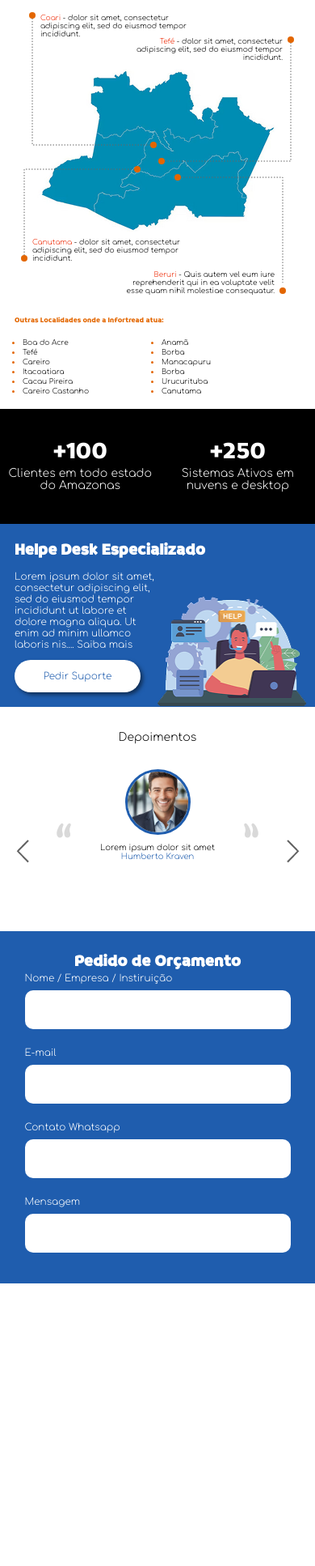
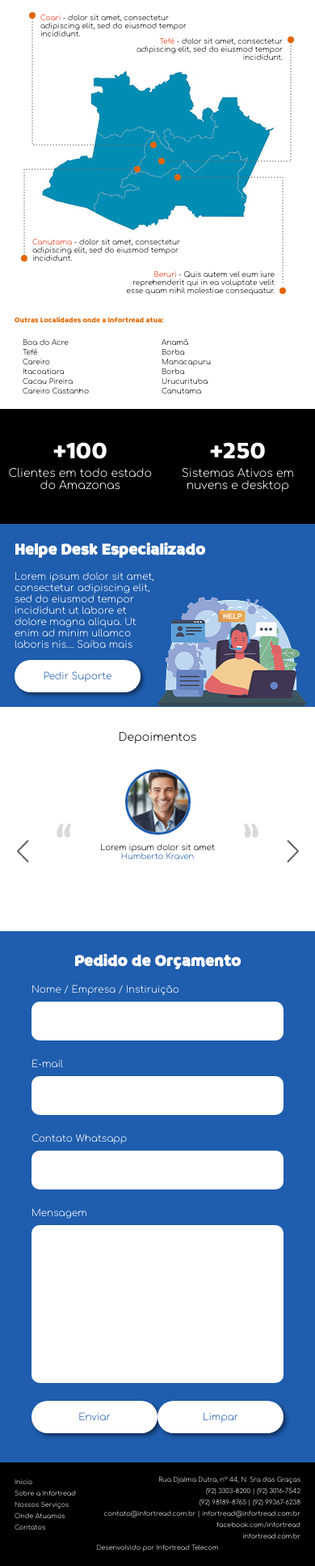
Before and after one commit to AlcemirMacedo/infortreadteleconweb, a Laravel app: page / in a window 390 px wide. Shown: the part 3588-5522 px from the top of the page at 81% size. Before the commit the page ends 5173 px from the top, so only its background shows below. Run offline with Laravel 12, Linux system fonts and the light colour scheme.

Commit message:
finalizado mobile front inicial ... iniciado front desktop

```diff
--- /dev/null
+++ b/public/css/footer.css
@@ -0,0 +1,10 @@
+footer{
+    font-size: 8px;
+    line-height: 14px;
+}
+footer>div{
+    display: flex;
+    width: 100%;
+    justify-content: space-between;
+    align-items: center;
+}
--- a/public/css/formulario.css
+++ b/public/css/formulario.css
@@ -8,13 +8,18 @@
     justify-content: center;
     display: flex;
     flex-direction: column;
+    margin-bottom: 0;
+    padding-bottom: 0;
 }
 
 .formulario_section form{
-    width: 329px;
+    width: 80%;
     display: flex;
     flex-direction: column;
     align-items: flex-start;
     justify-content: center;
 
 }
+.formulario_section input, textarea {
+    width: 100%;
+}
--- a/public/css/global.css
+++ b/public/css/global.css
@@ -82,15 +82,35 @@ input, textarea, select{
     box-sizing: border-box;
 }
 
-input{
-    width: 329px;
-    height: 48px;
+input, textarea{
     background-color: var(--white);
     border-radius: 10px;
     margin-bottom: 22px;
+    padding-left: 15px;
+    padding-right: 15px;
+}
+input{
+    height: 48px;
 }
 label{
     color: var(--white);
     font-size: 12px;
     margin-bottom: 8px;
 }
+
+footer{
+    background-color: var(--black-1);
+    color: var(--white);
+    padding-top: 15px;
+    padding-bottom: 15px;
+    display: flex;
+    flex-direction: column;
+    justify-content: center;
+    align-items: center;
+}
+ul{
+    padding: 0;
+}
+li {
+    list-style: none;
+}
--- a/resources/views/homeView.blade.php
+++ b/resources/views/homeView.blade.php
@@ -3,9 +3,23 @@
 @section('content')
 
 {{-- Banner e Menu --}}
+{{-- menu top --}}
+<div class="menu_top">
+    <ul>
+        <li>Início</li>
+        <li>Sobre a Infortread</li>
+        <li>Sistemas</li>
+        <li>Serviços</li>
+        <li>Contatos</li>
+    </ul>
+</div>
 <section class="banner">
     <div class="fade-bg">
         <header>
+
+
+
+            {{-- Menu Toggle --}}
             <div class="menu-toggle">
                 <div>
                     <div></div>
@@ -13,6 +27,8 @@
                     <div></div>
                 </div>
             </div>
+            {{-- Fim do menu Toggle --}}
+
             <div class="share">
                 <div>
                     <img src="{{ asset('images/share-bgt.png') }}" height="20" width="20" alt="Compartilhar">
@@ -320,21 +336,49 @@
 
 {{-- Formulário de Contato --}}
 <section class="formulario_section">
-    <h1 style="color: white; margin-top:23px">Pedido de Orçamento</h1>
+    <h1 style="color: white; margin-top:23px; margin-bottom:14px">Pedido de Orçamento</h1>
     <form action="">
         <label for="nome">Nome / Empresa / Instiruição</label>
-        <input type="text">
+        <input type="text" required>
 
         <label for="email">E-mail</label>
-        <input type="email">
+        <input type="email" required>
 
-        <label for="nome">Contato Whatsapp</label>
-        <input type="text">
+        <label for="contato">Contato Whatsapp</label>
+        <input type="tel" required>
 
-        <label for="nome">Mensagem</label>
-        <input type="text">
+        <label for="texto">Mensagem</label>
+        <textarea required name="texto" id="texto" rows="10" style="padding-top: 15px; word-wrap:break-word; overflow-wrap:break-word"></textarea>
+
+        <div style="display: flex; text-align: center; width:100%; justify-content:space-between">
+            <button type="submit" class="button_1"  style="margin-bottom: 20px">Enviar</button>
+            <button type="reset" class="button_1">Limpar</button>
+        </div>
     </form>
 </section>
+
+<footer>
+    <div>
+        <div>
+            <ul style="margin-top: 0; margin-left:18px">
+                <li>Inicio</li>
+                <li>Sobre a Infortread</li>
+                <li>Nossos Serviços</li>
+                <li>Onde Atuamos</li>
+                <li>Contatos</li>
+            </ul>
+        </div>
+        <div style="text-align: right; margin-right: 18px">
+            Rua Djalma Dutra, nº 44, N. Sra das Graças<br/>
+            (92) 3303-8200 | (92) 3016-7542<br/>
+            (92) 98189-8765 | (92) 99367-6238<br/>
+            contato@infortread.com.br | infortread@infortread.com.br<br/>
+            facebook.com/infortread<br/>
+            infortread.com.br<br/>
+        </div>
+    </div>
+    <div style="text-align: center; justify-content: center">Desenvolvido por Infortread Telecom</div>
+</footer>
 
 <script>
     function abrirWhatsapp(){
--- a/resources/views/mainLayout.blade.php
+++ b/resources/views/mainLayout.blade.php
@@ -12,6 +12,7 @@
     <link rel="stylesheet" href="{{ asset('css/help.css') }}">
     <link rel="stylesheet" href="{{ asset('css/depoimentos.css') }}">
     <link rel="stylesheet" href="{{ asset('css/formulario.css') }}">
+    <link rel="stylesheet" href="{{ asset('css/footer.css') }}">
     <title>Infortread Telecom</title>
 </head>
 <body>
```
Also changed, not shown: public/css/banner-header.css (+129 -20 lines).
